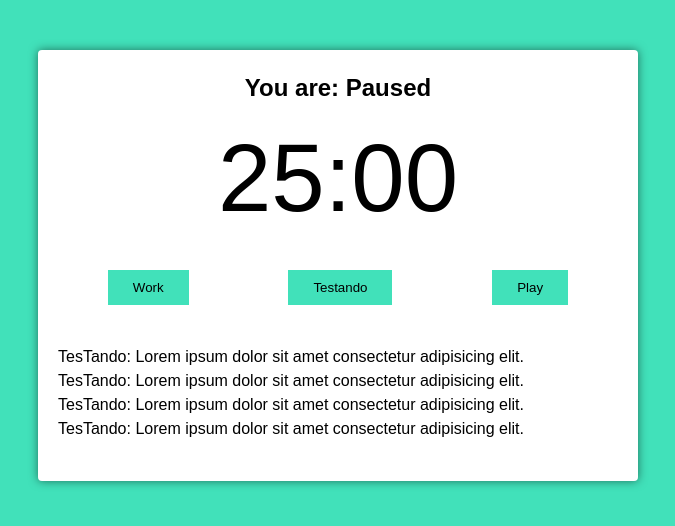
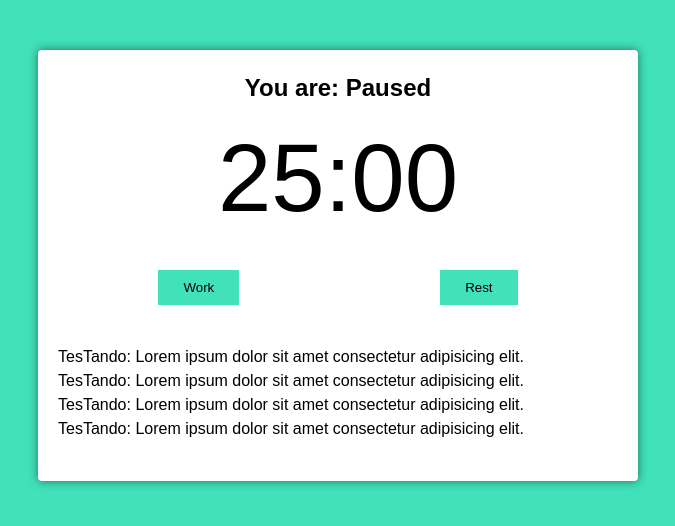
Before and after one commit to marcelosanto/pomodoro-react-typescript, a React (Create React App) app: page / in a window 1280 px wide. Shown: the top 526 px of the page, without its empty margins (302-977 px from the left). Built offline with nearby package versions, Linux system fonts and the light colour scheme.

Commit message:
feat: state resting, fn configureResting

```diff
--- a/src/App.tsx
+++ b/src/App.tsx
@@ -7,7 +7,7 @@ function App(): JSX.Element {
     <div className="container">
       <PomodoroTimer
         pomodoroTime={1500}
-        shorResTime={300}
+        shortResTime={300}
         longRestTime={900}
         cycles={4}
       />
--- a/src/components/pomodoro-timer.tsx
+++ b/src/components/pomodoro-timer.tsx
@@ -6,7 +6,7 @@ import { Timer } from './timer'
 
 interface Props {
   pomodoroTime: number
-  shorResTime: number
+  shortResTime: number
   longRestTime: number
   cycles: number
 }
@@ -15,9 +15,11 @@ export function PomodoroTimer(props: Props): JSX.Element {
   const [mainTime, setMainTime] = useState(props.pomodoroTime)
   const [timeCounting, setTimeCounting] = useState(false)
   const [working, setWorking] = useState(false)
+  const [resting, setResting] = useState(false)
 
   useEffect(() => {
     if (working) document.body.classList.add('working')
+    if (resting) document.body.classList.remove('working')
   }, [working])
 
   UseInterval(
@@ -30,6 +32,16 @@ export function PomodoroTimer(props: Props): JSX.Element {
   const configureWork = () => {
     setTimeCounting(true)
     setWorking(true)
+    setResting(false)
+    setMainTime(props.pomodoroTime)
+  }
+
+  const configureResting = (Long: boolean) => {
+    setTimeCounting(true)
+    setWorking(false)
+    setResting(true)
+
+    Long ? setMainTime(props.longRestTime) : setMainTime(props.shortResTime)
   }
 
   return (
@@ -37,9 +49,10 @@ export function PomodoroTimer(props: Props): JSX.Element {
       <h2>You are: {timeCounting ? 'Working' : 'Paused'}</h2>
       <Timer mainTime={mainTime} />
       <div className="controls">
-        <Button text="Work" onClick={configureWork}></Button>
-        <Button text="Testando"></Button>
+        <Button text="Work" onClick={() => configureWork()}></Button>
+        <Button text="Rest" onClick={() => configureResting(false)}></Button>
         <Button
+          className={!working && !resting ? 'hidden' : ''}
           text={timeCounting ? 'Pause' : 'Play'}
           onClick={() => setTimeCounting(!timeCounting)}
         ></Button>
```
